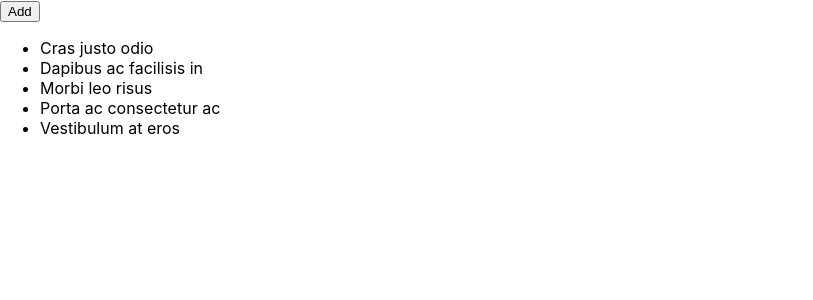
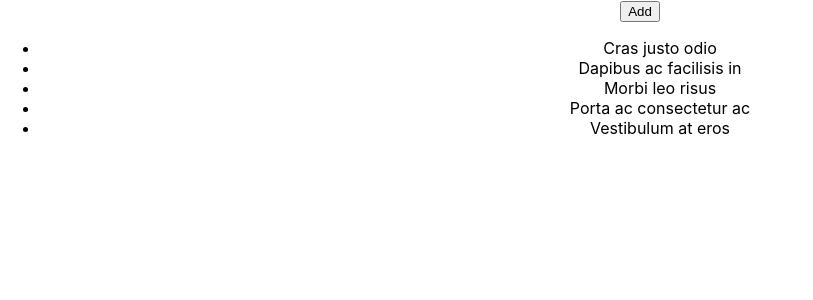
Before and after one commit to ReidHolmes/Web, a React (Create React App) app in the folder my-app/: page / in a window 1280 px wide. Shown: the top 300 px of the page, without its empty margins (0-813 px from the left). Built offline with nearby package versions, Linux system fonts and the light colour scheme.

Commit message:
有点头目

```diff
--- a/my-app/public/index.html
+++ b/my-app/public/index.html
@@ -24,18 +24,10 @@
     -->
     <title>React App</title>
   </head>
+
   <body>
-  <div id="container" class="container">
-    <button class="btn">Add</button>
-  <ul class="list-group">
-    <li class="list-group-item">Cras justo odio</li>
-    <li class="list-group-item">Dapibus ac facilisis in</li>
-    <li class="list-group-item">Morbi leo risus</li>
-    <li class="list-group-item">Porta ac consectetur ac</li>
-    <li class="list-group-item">Vestibulum at eros</li>
-  </ul>
-  </div>
-    <div id="root"></div>
+
+  <div id="root" className="container">
     <!--
       This HTML file is a template.
       If you open it directly in the browser, you will see an empty page.
--- a/my-app/src/App.css
+++ b/my-app/src/App.css
@@ -22,6 +22,11 @@
 .App-link {
   color: #61dafb;
 }
+.right{
+  float: right;
+  margin-left: 10px;
+}
+
 
 @keyframes App-logo-spin {
   from {
--- a/my-app/src/App.js
+++ b/my-app/src/App.js
@@ -6,23 +6,24 @@ class App extends Component {
   render() {
     return (
       <div className="App">
-        <header className="App-header">
-          {/*<img src={logo} className="App-logo" alt="logo" />*/}
-        {/*  <p>
-            Edit <code>src/App.js</code> and save to reload.
-          </p>*/}
-          {/*<a
-            className="App-link"
-            href="https://reactjs.org"
-            target="_blank"
-            rel="noopener noreferrer"
-          >
-            Learn React
-          </a>*/}
-        </header>
-      </div>
+          <button className="btn">Add</button>
+          <ul className="list-group">
+            <li className="list-group-item">Cras justo odio</li>
+            <li className="list-group-item">Dapibus ac facilisis in</li>
+            <li className="list-group-item">Morbi leo risus</li>
+            <li className="list-group-item">Porta ac consectetur ac</li>
+            <li className="list-group-item">Vestibulum at eros</li>
+          </ul>
+        </div>
+
     );
   }
 }
 
+
+
+
+
+
+
 export default App;
```
